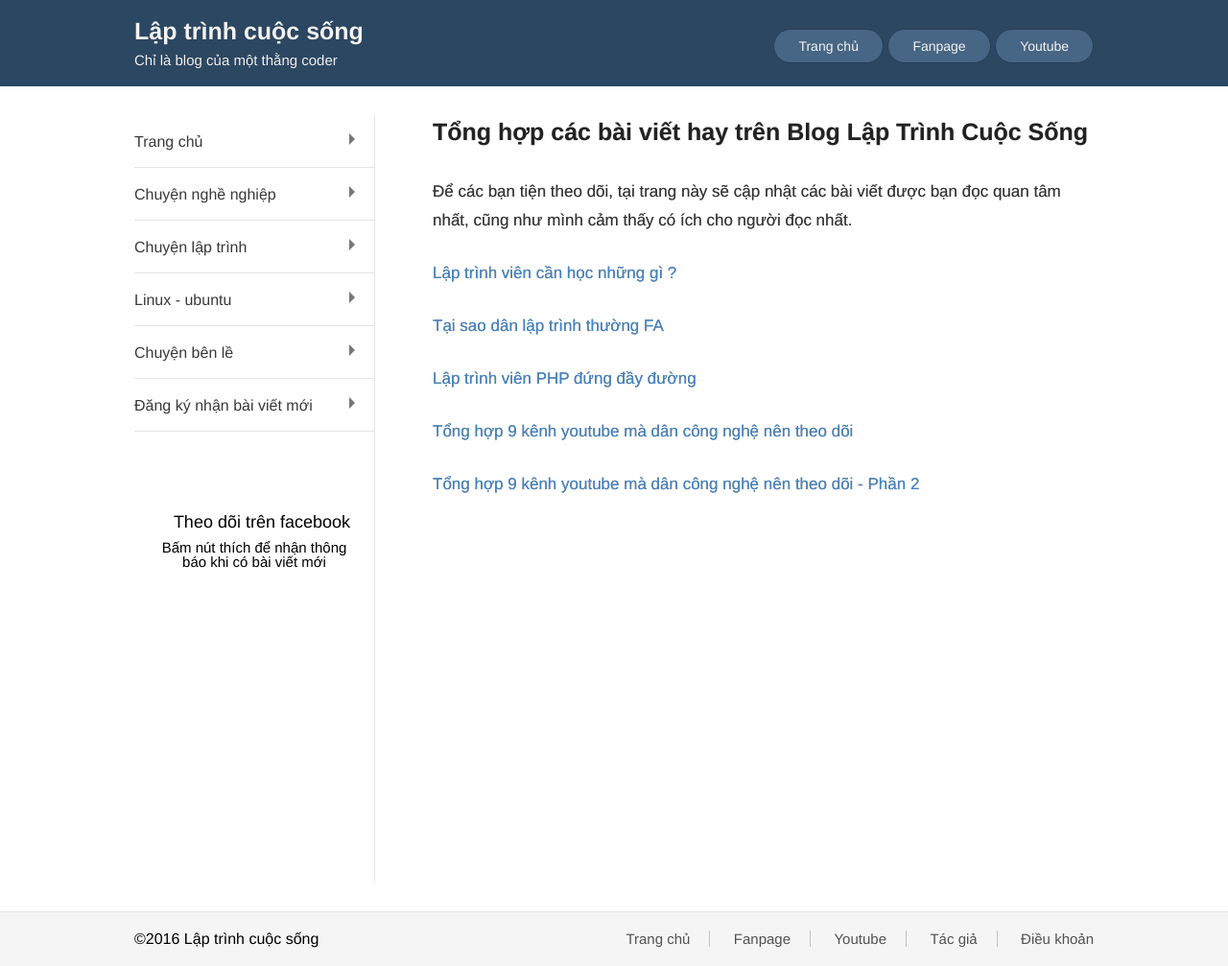
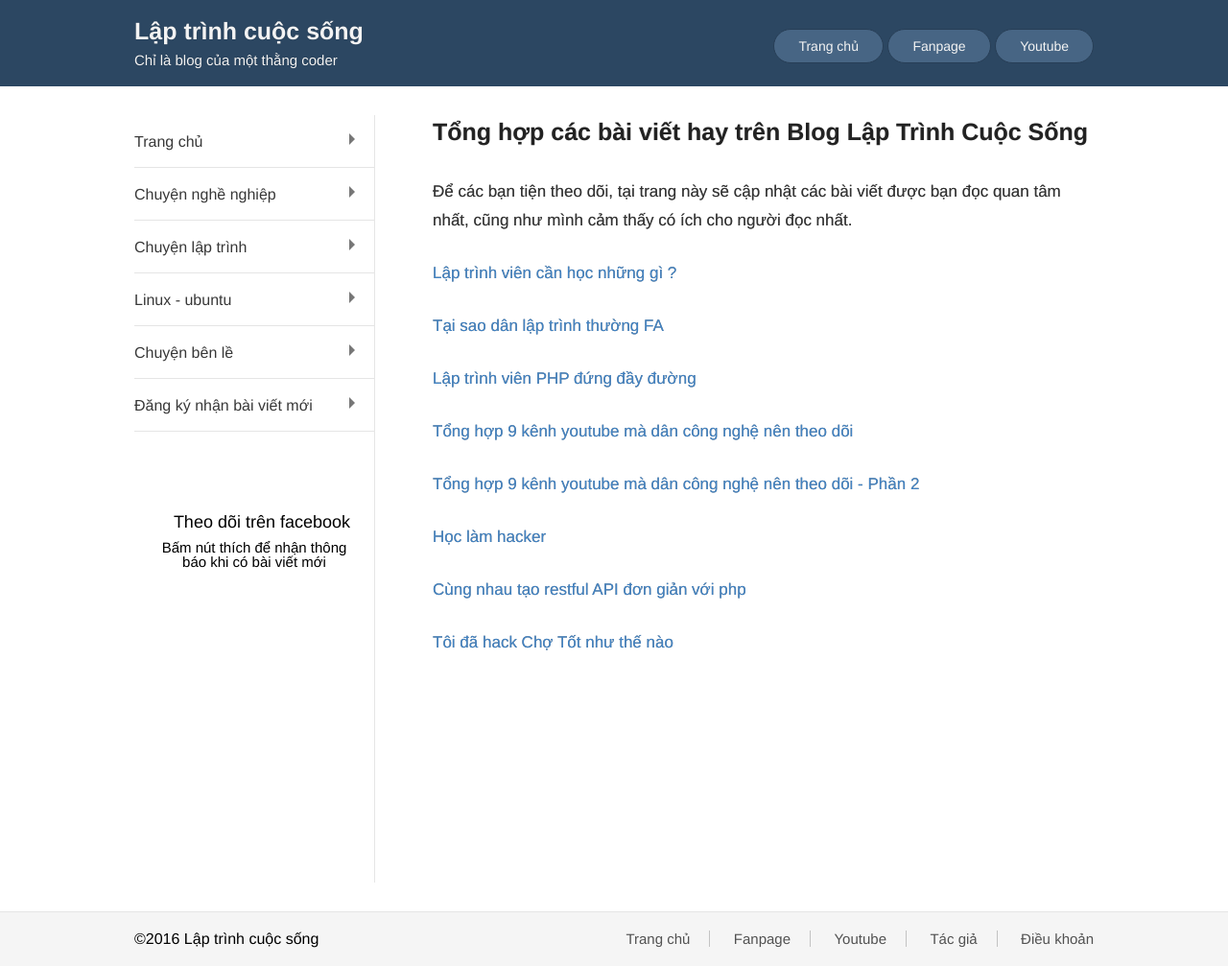
Before and after one commit to nguyentest/laptrinhcuocsong, a Jekyll site: the page built from bai-viet-hay.md, in a window 1280 px wide. Shown: the whole page at 96% size. Built offline with Jekyll 4.4.1, drawn with Linux system fonts in a browser that asks for light colours.

Commit message:
Update bai-viet-hay.md

```diff
--- a/bai-viet-hay.md
+++ b/bai-viet-hay.md
@@ -13,3 +13,9 @@ title: Tổng hợp các bài viết hay trên Blog Lập Trình Cuộc Sống
 [Tổng hợp 9 kênh youtube mà dân công nghệ nên theo dõi](http://laptrinhcuocsong.com/tong-hop-9-kenh-youtube-ma-dan-cong-nghe-nen-theo-doi.html)
 
 [Tổng hợp 9 kênh youtube mà dân công nghệ nên theo dõi - Phần 2](http://laptrinhcuocsong.com/tong-hop-nhung-kenh-youtube-ma-dan-cong-nghe-nen-theo-doi-phan-2.html)
+
+[Học làm hacker](http://laptrinhcuocsong.com/hoc-lam-hacker.html)
+
+[Cùng nhau tạo restful API đơn giản với php](http://laptrinhcuocsong.com/cung-nhau-tao-restful-api-don-gian-voi-php.html)
+
+[Tôi đã hack Chợ Tốt như thế nào](http://laptrinhcuocsong.com/toi-da-hack-cho-tot-nhu-the-nao.html)
```
